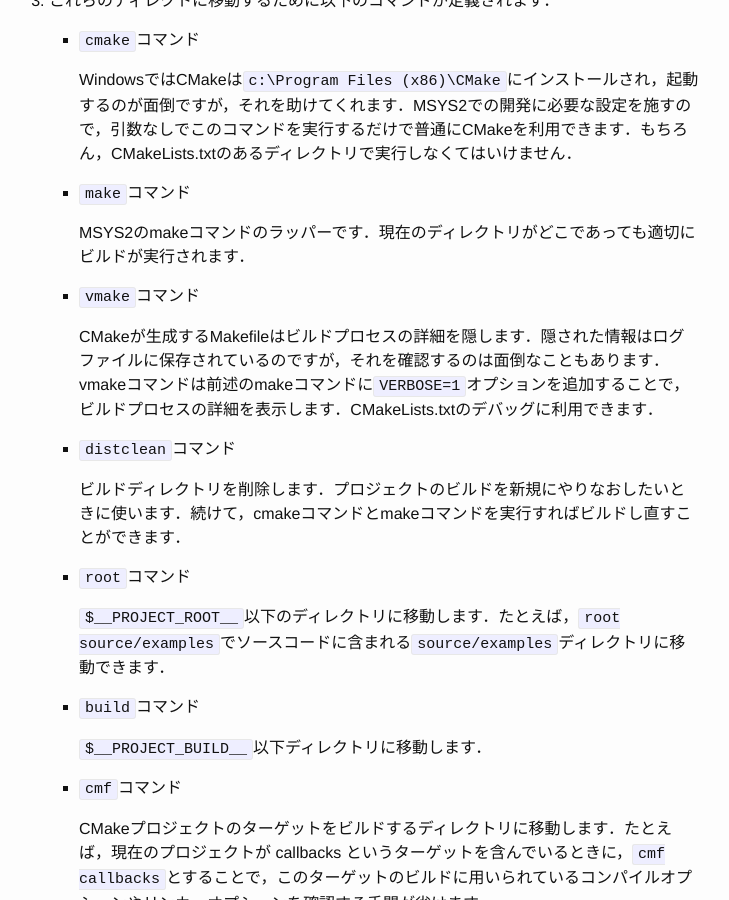
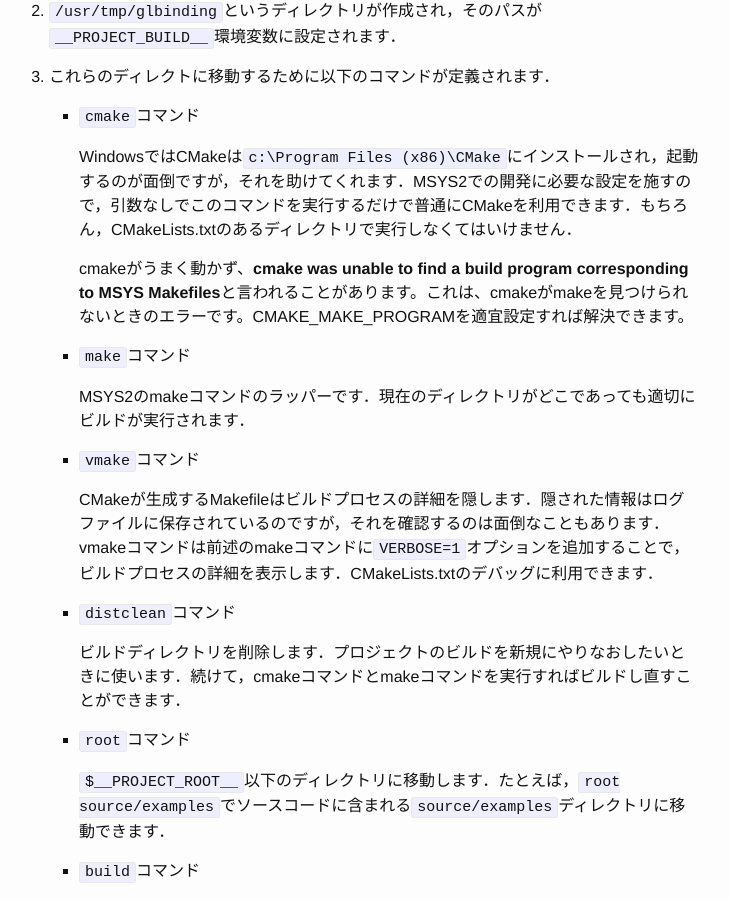
Before and after one commit to wakita/gldojo, a Jekyll site: the page built from _posts/sb00/2015-06-06-msys2.md, in a window 1280 px wide and 900 px high, scrolled down 4852 px. Shown: the whole window, without its empty margins (311-1040 px from the left). Built offline with Jekyll 4.4.1, drawn with Linux system fonts in a browser that asks for light colours; comment, search, counter and statistics services are not loaded; some of the changed lines change nothing that is shown; some of the changed text lies outside the part shown.

Commit message:
minor change

```diff
--- a/_posts/sb00/2015-06-06-msys2.md
+++ b/_posts/sb00/2015-06-06-msys2.md
@@ -44,12 +44,15 @@
 
 つぎに，MSYS2をいったん終了してから，MSYS2を再起動してから，必要なソフトウェアをインストールします．
 
+- `pacman -S mingw-w64-x86_64-toolchain`
 - `pacman -S msys/pkg-config`
 - `pacman -S msys/automake-wrapper`
 - `pacman -S msys/git`
-- `pacman -S mingw64/mingw-w64-x86_64-make`
+- `pacman -S msys/maka`
+- `pacman -S msys/gcc`
+- ??? `pacman -S mingw64/mingw-w64-x86_64-make`
 - `pacman -S mingw64/mingw-w64-x86_64-cmake`
-- `pacman -S mingw64/mingw-w64-x86_64-gcc`
+- ??? `pacman -S mingw64/mingw-w64-x86_64-gcc`
 - `pacman -S mingw64/mingw-w64-x86_64-glfw`
 - `pacman -S mingw64/mingw-w64-x86_64-nodejs`
 - `pacman -S mingw64/mingw-w64-x86_64-jsoncpp`
@@ -180,6 +183,8 @@
 
                 WindowsではCMakeは`c:\Program Files (x86)\CMake`にインストールされ，起動するのが面倒ですが，それを助けてくれます．MSYS2での開発に必要な設定を施すので，引数なしでこのコマンドを実行するだけで普通にCMakeを利用できます．もちろん，CMakeLists.txtのあるディレクトリで実行しなくてはいけません．
 
+                cmakeがうまく動かず、**cmake was unable to find a build program corresponding to MSYS Makefiles**と言われることがあります。これは、cmakeがmakeを見つけられないときのエラーです。CMAKE_MAKE_PROGRAMを適宜設定すれば解決できます。
+
             - `make`コマンド
 
                 MSYS2のmakeコマンドのラッパーです．現在のディレクトリがどこであっても適切にビルドが実行されます．
```
